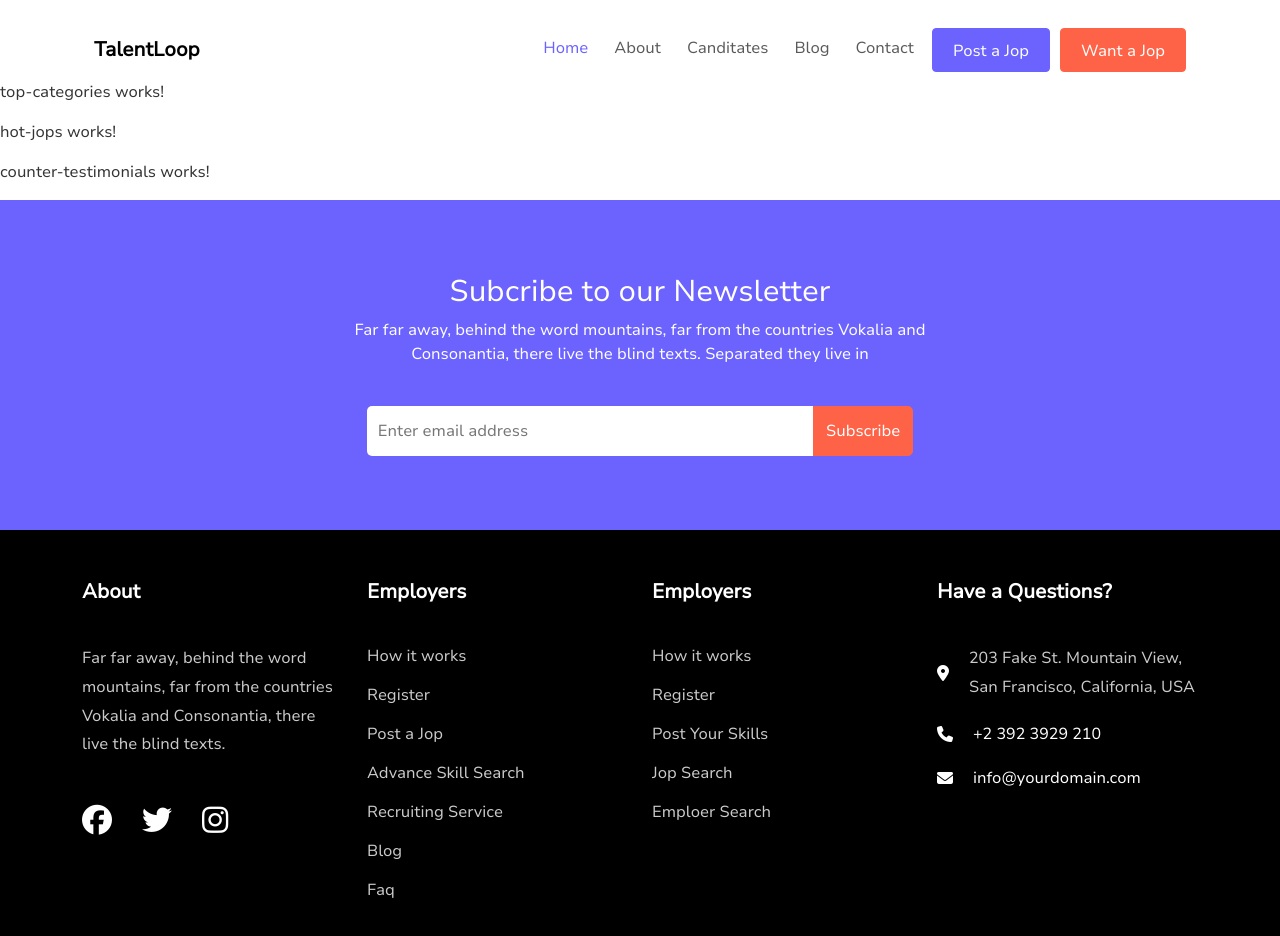
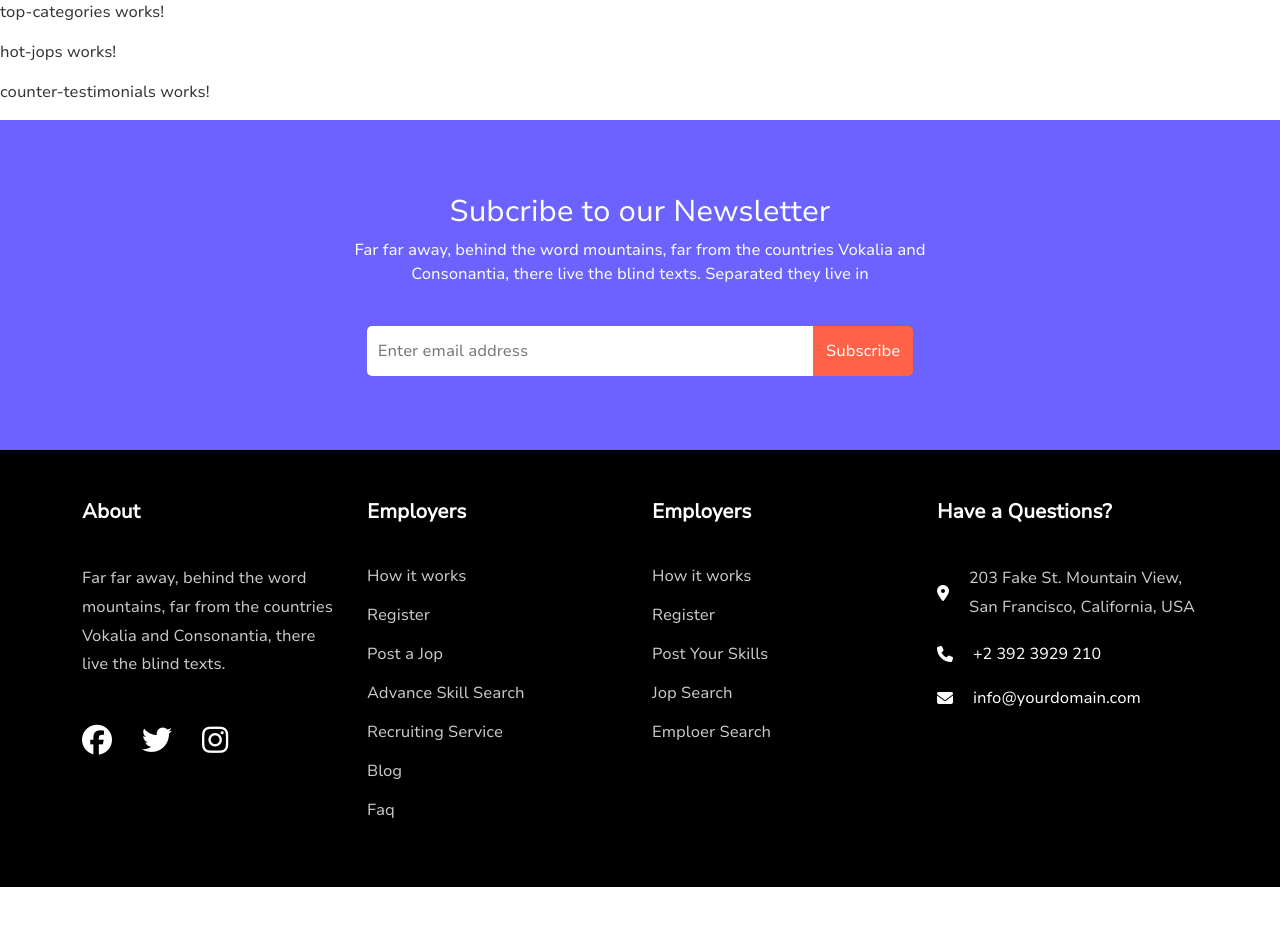
Before and after one commit to lobna0-0/TalentLoop, an Angular app: page / in a window 1280 px wide. Shown: the top 936 px of the page. After the commit the page ends 887 px from the top, so only its background shows below. Built offline with nearby package versions, Linux system fonts and the light colour scheme.

Commit message:
feat:Update navbar styling

```diff
--- a/src/app/app.component.html
+++ b/src/app/app.component.html
@@ -1,3 +1,3 @@
-<app-navbar></app-navbar>
+<!--<app-navbar></app-navbar>-->
 <router-outlet />
 <app-footer></app-footer>
--- a/src/app/navbar/navbar.component.css
+++ b/src/app/navbar/navbar.component.css
@@ -1,32 +1,49 @@
-.nav{
+/*.nav {
     margin-top: 20px;
+}*/
+
+.navbar {
+    margin-right: 6%;
 }
+
+.main-link {
+    font-weight: bolder;
+}
+
 .collapse.show {
     display: block !important;
 }
-@media (max-width:  768px) {
+
+@media (max-width: 768px) {
     .collapse.show {
         display: none !important;
     }
 }
+
+
 /* .navbar-collapse {
   z-index: 1060;
   overflow: hidden;
 } */
-.nav .container .collapse ul li{
+
+.nav .container .collapse ul li {
     margin-left: 10px;
 }
-.nav .navbar-brand{
+
+.nav .navbar-brand {
     font-weight: bold;
     font-size: 20px;
 }
-.nav .nav-link.active{
+
+.nav .nav-link.active {
     color: var(--hover-main-color) !important;
 }
-.nav .nav-link:hover{
+
+.nav .nav-link:hover {
     color: var(--hover-main-color);
 }
-.nav .nav-link.post{
+
+.nav .nav-link.post {
     padding-top: 10px;
     padding-left: 20px;
     padding-right: 20px;
@@ -35,11 +52,13 @@
     border-radius: 4px;
     color: white;
 }
+
 .nav .nav-link.active.post,
-.nav .nav-link.active.want{
+.nav .nav-link.active.want {
     color: white !important;
 }
-.nav .nav-link.want{
+
+.nav .nav-link.want {
     padding-top: 10px;
     padding-left: 20px;
     padding-right: 20px;
--- a/src/app/navbar/navbar.component.html
+++ b/src/app/navbar/navbar.component.html
@@ -9,19 +9,19 @@
         <div class="collapse navbar-collapse  d-flex justify-content-end" id="navbarSupportedContent">
           <ul class="navbar-nav ms-auto mb-2 mb-lg-0">
             <li class="nav-item">
-              <a class="nav-link active" aria-current="page" routerLink="/" routerLinkActive="active" [routerLinkActiveOptions]="{ exact: true }">Home</a>
+              <a class="nav-link main-link active" aria-current="page" routerLink="/" routerLinkActive="active" [routerLinkActiveOptions]="{ exact: true }">Home</a>
             </li>
             <li class="nav-item">
-              <a class="nav-link" routerLink="/about"  routerLinkActive="active">About</a>
+              <a class="nav-link main-link" routerLink="/about"  routerLinkActive="active">About</a>
             </li>
             <li class="nav-item">
-              <a class="nav-link " routerLink="/canditates"  routerLinkActive="active">Canditates</a>
+              <a class="nav-link main-link" routerLink="/canditates"  routerLinkActive="active">Canditates</a>
             </li>
             <li class="nav-item">
-              <a class="nav-link "routerLink="/blog"  routerLinkActive="active">Blog</a>
+              <a class="nav-link main-link"routerLink="/blog"  routerLinkActive="active">Blog</a>
             </li>
             <li class="nav-item">
-              <a class="nav-link " routerLink="/contact"  routerLinkActive="active">Contact</a>
+              <a class="nav-link main-link" routerLink="/contact"  routerLinkActive="active">Contact</a>
             </li>
             <li class="nav-item">
               <a class="nav-link post" routerLink="/Post-a-jop"  routerLinkActive="active">Post a Jop</a>
```
Lines whose indentation alone changed are shown as unchanged.
